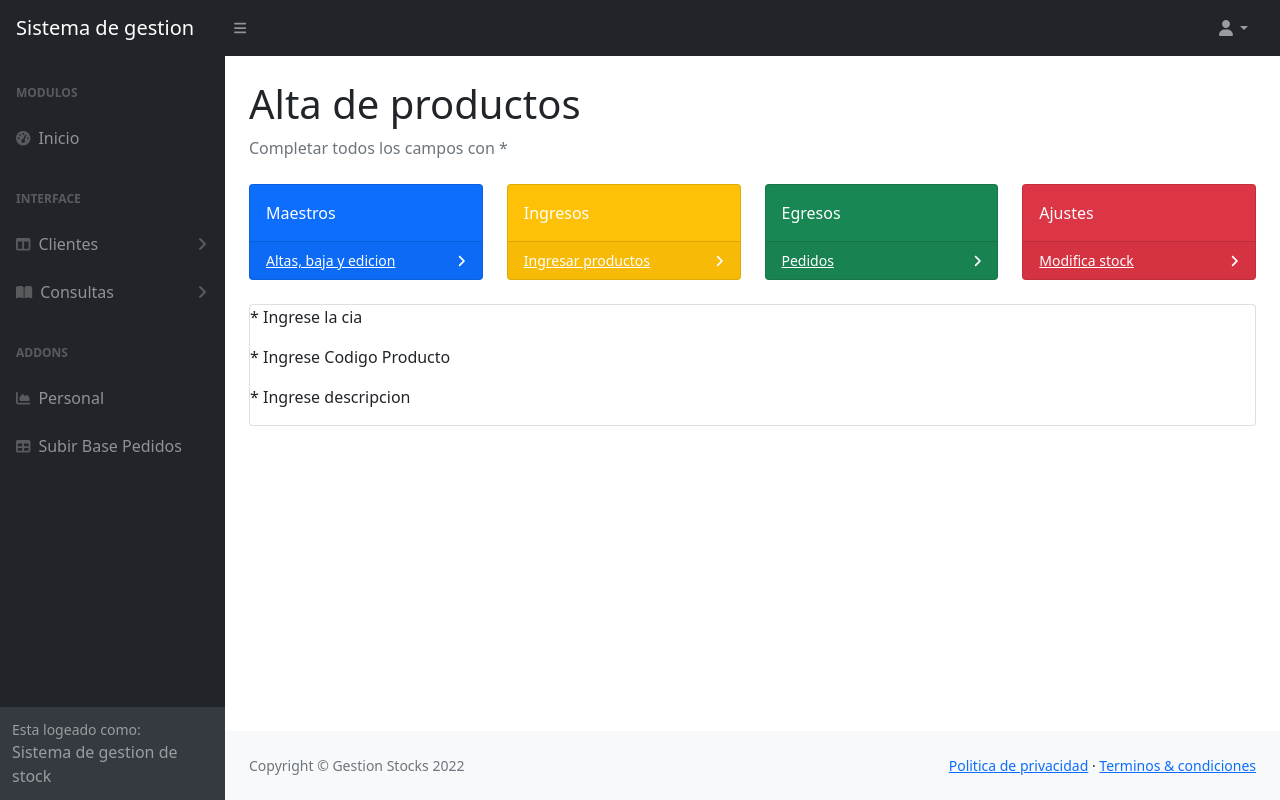
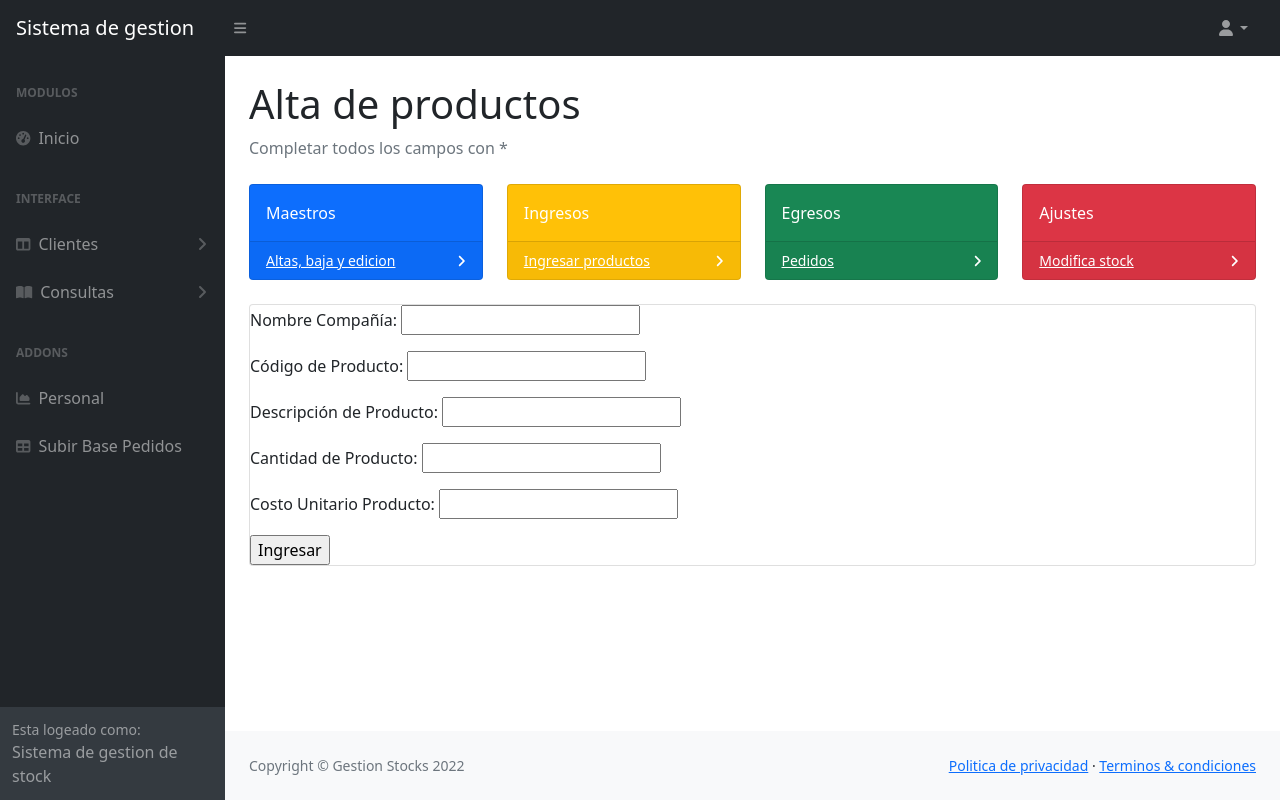
Before and after one commit to rhiwick/MVT-Rodrigo_Santiago, a Django app: page /crear-stock/ in a window 1280 px wide. Run offline with Django 4.2, Linux system fonts and the light colour scheme; some libraries are stand-ins or nearby versions.

Commit message:
Version 2.0

```diff
--- a/Templates/crear_stock.html
+++ b/Templates/crear_stock.html
@@ -14,7 +14,18 @@
 {% block link %}href=""{% endblock link %}
 
 {% block campos %}
-<p>* Ingrese la cia</p>
-<p>* Ingrese Codigo Producto</p>
-<p>* Ingrese descripcion</p>
+
+<body>
+    <form action="/crear_stock/" method = "POST"> {% csrf_token %}
+        <p>Nombre Compañía: <input type= 'text' name = 'productoCia'></p>
+        <p>Código de Producto: <input type= 'text' name = 'productoCodigo'></p>
+        <p>Descripción de Producto: <input type= 'text' name = 'productoDescripcion'></p>
+        <p>Cantidad de Producto: <input type= 'text' name = 'productoCantidad'></p>
+        <p>Costo Unitario Producto: <input type= 'text' name = 'productoCosto'></p>
+        <input type = 'submit' value = 'Ingresar'>
+
+
+    </form>
+</body>
+
 {% endblock campos %}
--- a/Templates/index.html
+++ b/Templates/index.html
@@ -45,7 +45,7 @@
                     <div class="sb-sidenav-menu">
                         <div class="nav">
                             <div class="sb-sidenav-menu-heading">Modulos</div>
-                            <a class="nav-link" href="">
+                            <a class="nav-link" href={% url 'index' %}>
                                 <div class="sb-nav-link-icon"><i class="fas fa-tachometer-alt"></i></div>
                                 Inicio
                             </a>
@@ -126,7 +126,7 @@
                                     <div class="card-body">Maestros</div>
                                     <div class="card-footer d-flex align-items-center justify-content-between">
 
-                                        <a class="small text-white stretched-link" {% block link %}href="crear-stock"{% endblock link %}>Altas, baja y edicion</a>
+                                        <a class="small text-white stretched-link" {% block link %}<a class="nav-link" href={% url 'crear_producto' %}>{% endblock link %}>Altas, baja y edicion</a>
                                         <div class="small text-white"><i class="fas fa-angle-right"></i></div>
                                     </div>
                                 </div>
@@ -161,6 +161,7 @@
                         </div>
                         <div class="card mb-4">
                             {% block campos %}Proyecto Final de Santiago Navalon y Rodrigo Gimenez{% endblock campos %}
+
                         </div>
                     </div>
                 </main>
--- a/vistas/models.py
+++ b/vistas/models.py
@@ -14,3 +14,4 @@ class Stock(models.Model):
     producto_codigo = models.CharField(max_length=10)
     producto_descripcion = models.CharField(max_length=30)
     producto_cantidad = models.IntegerField(null=0) #siempre empiezo en 0
+    producto_costo = models.IntegerField(null=0)
--- a/vistas/urls.py
+++ b/vistas/urls.py
@@ -5,8 +5,8 @@ urlpatterns = [
     path('', inicio),
     path('fecha/', ver_fecha),
     path('mi-template/', mi_template),
-    path('index/', index),
-    path('crear-stock/', crear_producto),
+    path('index/', index, name= 'index'),
+    path('crear-stock/', crear_producto, name = 'crear_producto'),
     #path('saludo/<nombre>', saludo),
     path('crear/<nombre_familiar>/<edad_familiar>/<documento_familiar>/', crear_familiar),
     path('listado-familia/', vista_familiar)
--- a/vistas/views.py
+++ b/vistas/views.py
@@ -59,5 +59,12 @@ def vista_familiar(request):
     return HttpResponse(render)
 
 
-def crear_producto(request):#, producto_cia, producto_codigo, producto_descripcion)
-    return render(request, 'crear_stock.html')
+def crear_producto(request):
+
+#    if request.method == 'POST':
+#        producto = Stock(request.POST['productoCia'],request.POST['productoCodigo'], request.POST['productoDescripcion'],request.POST['productoCantidad'],request.POST['productoCosto']  )
+#    #, producto_cia, producto_codigo, producto_descripcion)
+#        producto.save()
+#        return render(request, '/crear_stock.html')
+#
+    return render(request,'crear_stock.html' )
```
Also changed, not shown: REDME.md (added, +2 -0 lines), db.sqlite3, vistas/migrations/0002_stock.py.
